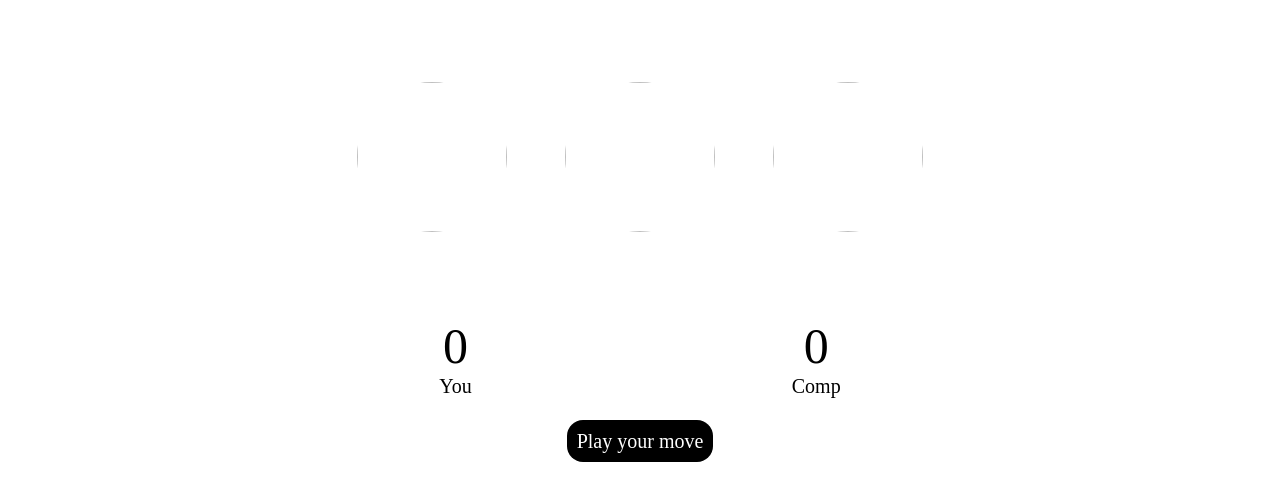
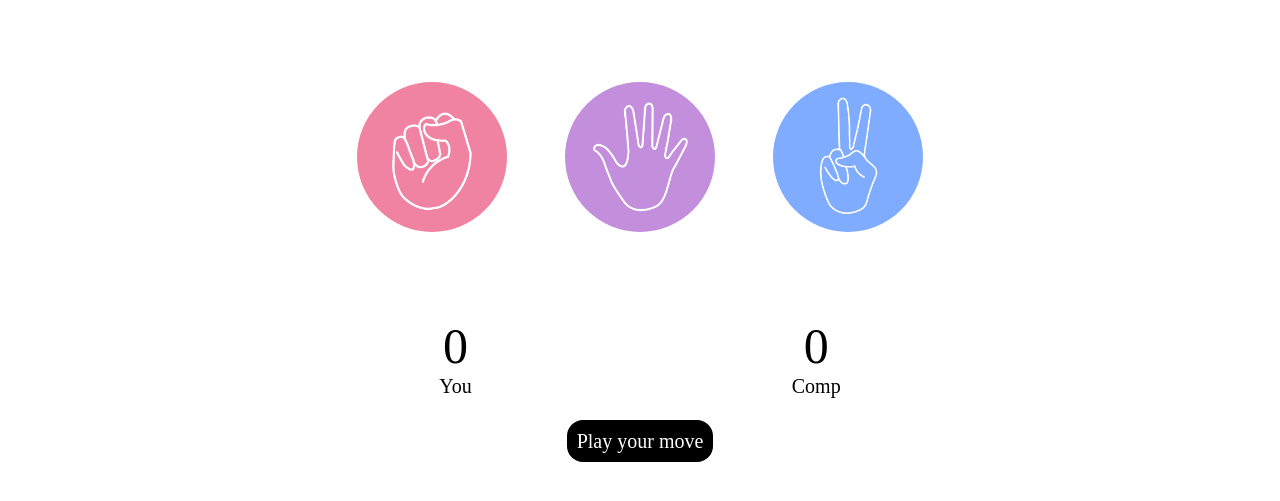
Before and after one commit to yameeshnayak04/rock_paper_scissors, a plain HTML site: page index.html in a window 1280 px wide. Shown: the part 83-584 px from the top of the page. Drawn offline with Linux system fonts and the light colour scheme.

Commit message:
Update index.html

```diff
--- a/index.html
+++ b/index.html
@@ -12,13 +12,13 @@
     <h1>Rock Paper Scissors</h1>
     <div class="choices">
         <div class="choice" id="rock">
-            <img class="images" src="images\rock.png" alt="">
+            <img class="images" src="rock.png" alt="">
         </div>
         <div class="choice" id="paper">
-            <img class="images" src="images\paper.png" alt="">
+            <img class="images" src="paper.png" alt="">
         </div>
         <div class="choice" id="scissors">
-            <img class="images" src="images\scissors.png" alt="">
+            <img class="images" src="scissors.png" alt="">
         </div>
     </div>
     <div class="score-board">
```
